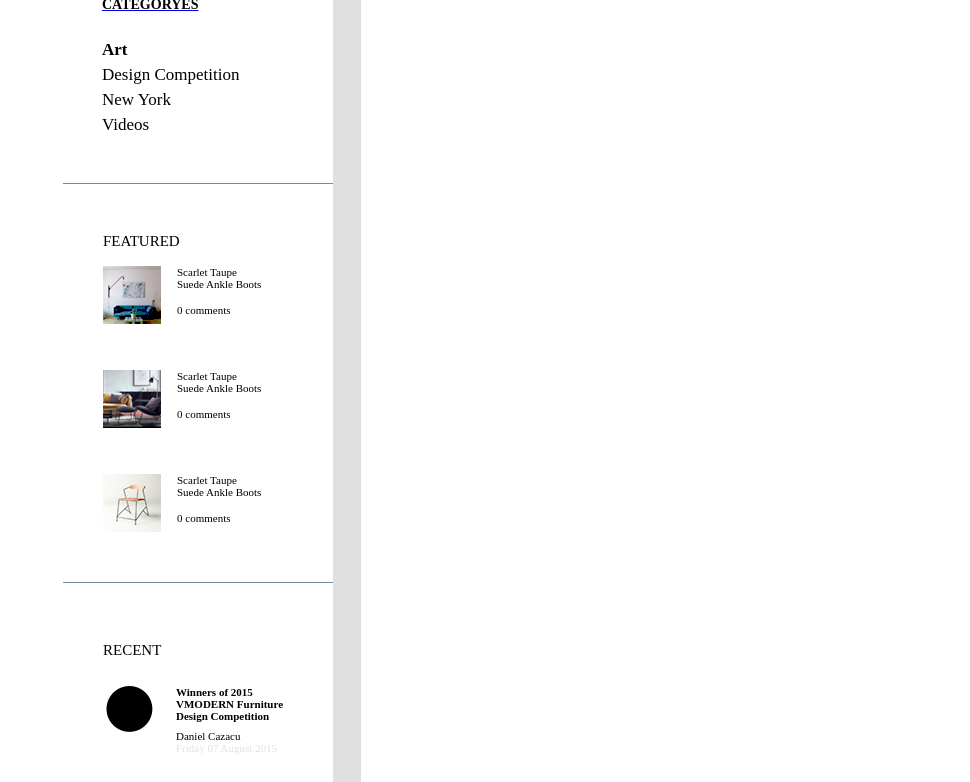
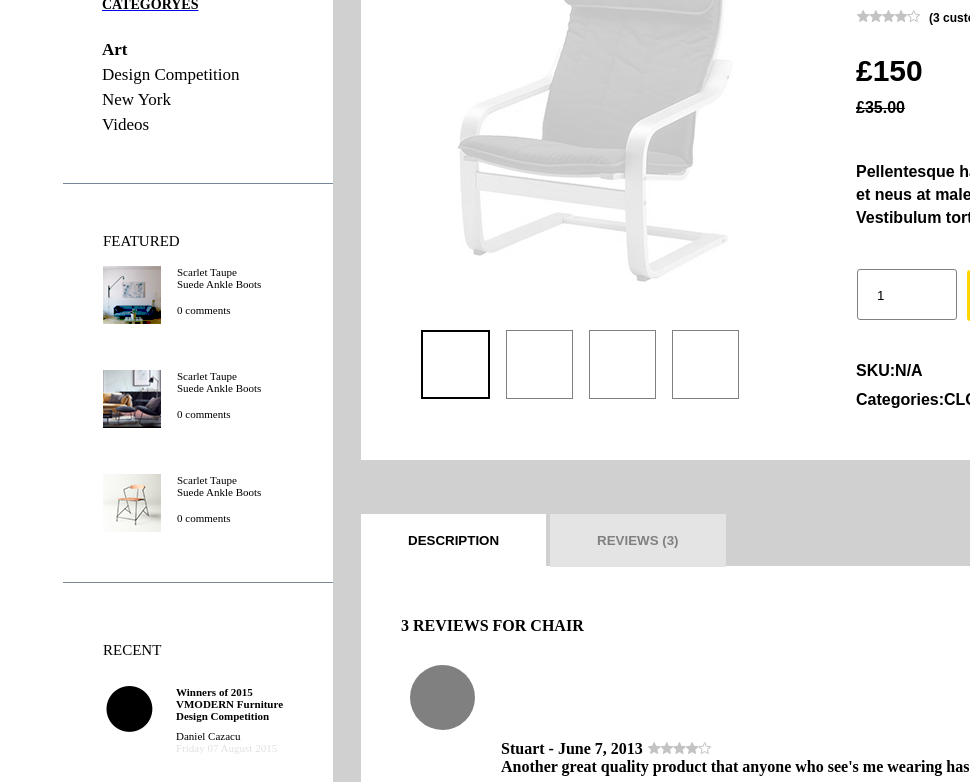
Before and after one commit to jrdnbrj/Furniture_Pixel_Perfect, a plain HTML site: page index.html in a window 1280 px wide. Shown: the part 381-1163 px from the top of the page, without its empty margins (310-1280 px from the left). Drawn offline with Linux system fonts and the light colour scheme.

Commit message:
right-2 60%

```diff
--- a/css/global.css
+++ b/css/global.css
@@ -1,6 +1,5 @@
 /***********HEADER***********/
 .header{
-    background-color: aquamarine;
     height: 157px;
     width: 1170px;
     margin-left:  365px;
@@ -86,7 +85,7 @@
     height: 1900px;
     width: 1170px;
     margin-left:  365px;
-    background-color: #e0e0e0;
+    background-color: #d0d0d0;
 }
 .breadcrumb{
     padding: 23px 1px;
@@ -176,7 +175,7 @@
 .featured-2{
     padding-top: 27px;
     padding-left: 3px;
-    padding-bottom: 4px;
+    padding-bottom: 5px;
 }
 .featured-2 img{
     float: left;
@@ -209,6 +208,154 @@
     padding-top: 2px;
     padding-bottom: 4px;
 }
+.right{
+    height: 1740px;
+    width: 872px;
+    margin-left: 28px;
+    float: left;
+    overflow: hidden;
+}
+
+.right .right-1{
+    height: 610px;
+    width: 872px;
+    background-color: white;
+}
+.slider{
+    height: 610px;
+    width: 436px;
+    display: inline;
+    float: left;
+}
+.slider img{
+    margin-top: 60px;
+    margin-left: 35px;
+}
+.slider table{
+    margin: 1px 0px 0px 44px;
+    border-spacing: 16px;
+}
+.slider table tr{
+    width: 312px;
+    height: 69px;
+}
+.slider th{
+    border: 2px solid black;
+    width: 63px;
+}
+.slider td{
+    border: 1px solid gray;
+    width: 63px;
+}
+.confort{
+    height: 610px;
+    width: 436px;
+    display: inline-block;
+}
+.confort #chair-confort{
+    padding: 49px 0px 23px 59px;
+    font-size: 37px;
+    width: 220px;
+}
+.confort img{
+    padding-left: 59px;
+    padding-right: 5px;
+}
+.confort span{
+    font-size: 12px;
+    font-family: Arial, Helvetica, sans-serif;
+}
+.confort aside{
+    padding-left: 59px;
+    padding-top: 11px;
+}
+.confort #number{
+    padding-top: 28px;
+    font-size: 30px;
+    font-family: sans-serif;
+}
+.confort #number2{
+    font-family: sans-serif;
+}
+.confort #confort-text{
+    padding-top: 43px;
+    width: 360px;
+    font-family: sans-serif;
+    font-size: 16px;
+    line-height: 23px;
+}
+.confort input{
+    margin: 40px 6px 0px 60px;
+    width: 77px;
+    height: 45px;
+    background: transparent;
+    border: 1px solid grey;
+    padding-left: 19px;
+    padding-top: 3px;
+    border-radius: 3px;
+}
+.confort button{
+    padding: 18px 60px;
+    background-color: gold;
+    border-radius: 3px;
+    border: none;
+    color: white;
+    margin-bottom: 30px;
+}
+.confort #sku{
+    font-size: 16px;
+    padding-bottom: 0px;
+    font-family: sans-serif;
+}
+.right .right-2{
+    height: 516px;
+    width: 872px;
+    margin-top: 54px;
+}
+.tabs{
+    height: 52px;
+    width: 365px;
+}
+.tabs button{
+    border: none;
+    border-right: 1pz solid grey;
+    padding: 19px 47px;
+}
+#tab-1{
+    background-color: white;
+    color: black;
+}
+#tab-2{
+    background-color: #e4e4e4;
+    color: gray;
+}
+.reviews{
+    height: 464px;
+    width: 872px;
+    background-color: white;
+}
+.review{
+    padding: 51px 0px 0px 40px;
+}
+.review #review-title{
+    float: left;
+}
+.circle_gray{
+    height: 65px;
+    width: 65px;
+    border: none;
+    border-radius: 50%;
+    background-color: gray;
+    float: left;
+    margin-top: 30px;
+    margin-bottom: 0px;
+    margin-left: 9px;
+}
+.review .review-text{
+    padding-top: 10px;
+    padding-left: 100px;
+    float: left;
+}
 
 
 
@@ -221,29 +368,6 @@
 
 
 
-
-
-
-
-
-.right{
-    height: 1740px;
-    width: 872px;
-    margin-left: 28px;
-    float: left;
-    overflow: hidden;
-    background-color: white;
-}
-
-.right .right-1{
-    height: 610px;
-    width: 872px;
-}
-.right .right-2{
-    height: 516px;
-    width: 872px;
-    margin-top: 54px;
-}
 .right .right-3{
     height: 520px;
     width: 872px;
--- a/index.html
+++ b/index.html
@@ -126,13 +126,59 @@
                 <aside class="title"><strong>ARCHIVES</strong></aside>
                 <aside class="month">August 2015</aside>
                 <aside class="month">July 2015</aside>
-                <aside class="month">Hogas Marius</aside>
+                <aside class="month">June 2015</aside>
             </div>
         </div>
     </div>
     <div class="right">
-        <div class="right-1"></div>
-        <div class="right-2"></div>
+        <div class="right-1">
+            <div class="slider">
+                <img src="images/bigchair.png">
+                <table>
+                    <tr>
+                        <th></th>
+                        <td></td>
+                        <td></td>
+                        <td></td>
+                    </tr>
+                </table>
+            </div>
+            <div class="confort">
+                <aside id="chair-confort"><strong>CHAIR CONFORT 1<strong></aside>
+                <img src="images/rating.png">
+                <span>(3 customer reviews)</span>
+                <aside id="number">£150</aside>
+                <aside id="number2"><strike>£35.00</strike></aside>
+                <aside id="confort-text">Pellentesque habitant morbi tritique senectus et neus at malesuada fames ac turpis egestas. Vestibulum tortor quam, feugiat vitae, ultricies.</aside>
+                <input value="1"></input>
+                <button><strong>PURCHASE</strong></button>
+                <aside id="sku"><strong>SKU:</strong>N/A</aside>
+                <aside id="sku"><strong>Categories:</strong>CLOTHING, Hoodies</aside>
+            </div>
+        </div>
+        <div class="right-2">
+            <div class="tabs">
+                <button id="tab-1"><strong>DESCRIPTION</strong></button>
+                <button id="tab-2"><strong>REVIEWS (3)</strong></button>
+            </div>
+            <div class="reviews">
+                <div class="review">
+                    <span id="review-title">3 REVIEWS FOR CHAIR</span><br>
+                    <div class="circle_gray"></div>
+                    <div class="review-text">
+                        <span class="autor-date"><strong>Stuart</strong> - June 7, 2013</span>
+                        <img src="images/rating.png"><br>
+                        <span class="text">Another great quality product that anyone who see's me wearing has asked where to purchase one</span>
+                    </div>
+                    <div class="circle_gray"></div>
+                    <div class="review-text">
+                        <span class="autor-date"><strong>Stuart</strong> - June 7, 2013</span>
+                        <img src="images/rating.png"><br>
+                        <span class="text">Another great quality product that anyone who see's me wearing has asked where to purchase one</span>
+                    </div>
+                </div>
+            </div>
+        </div>
         <div class="right-3"></div>
     </div>
 </div>
```
